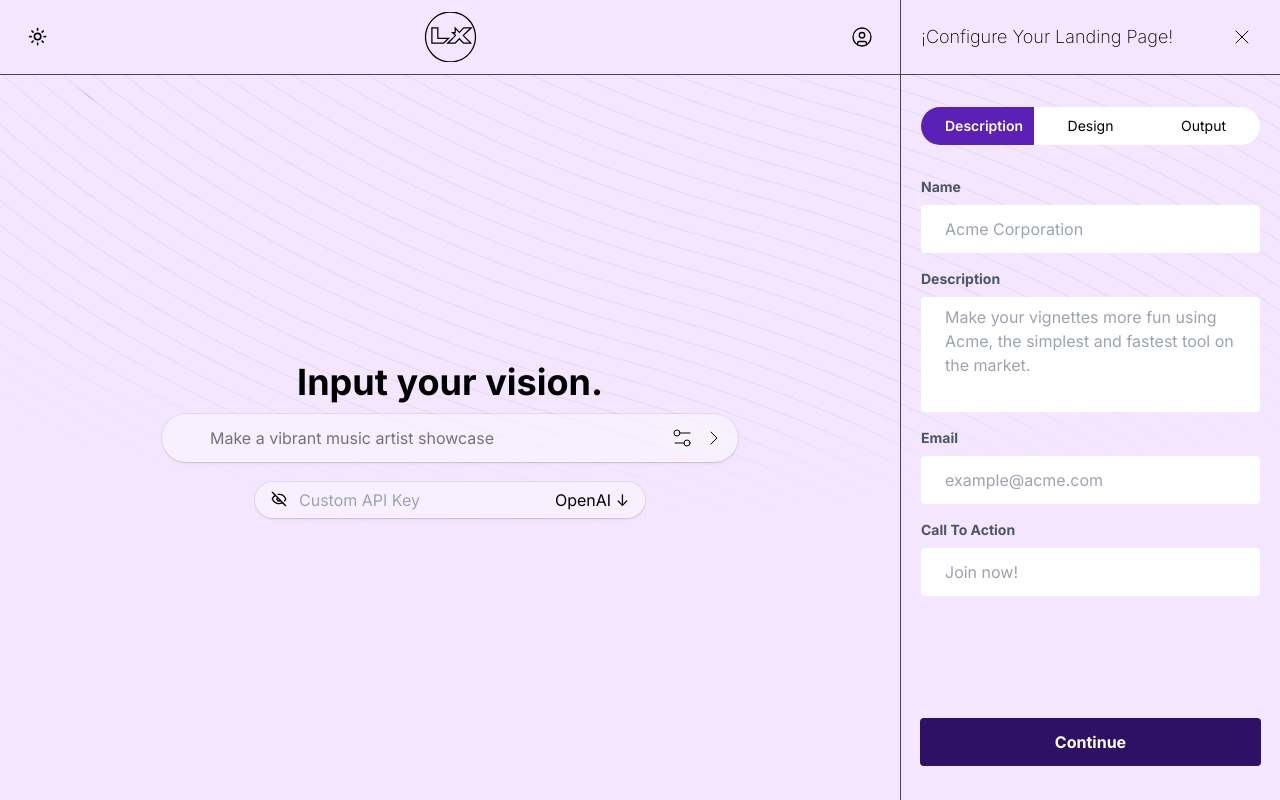
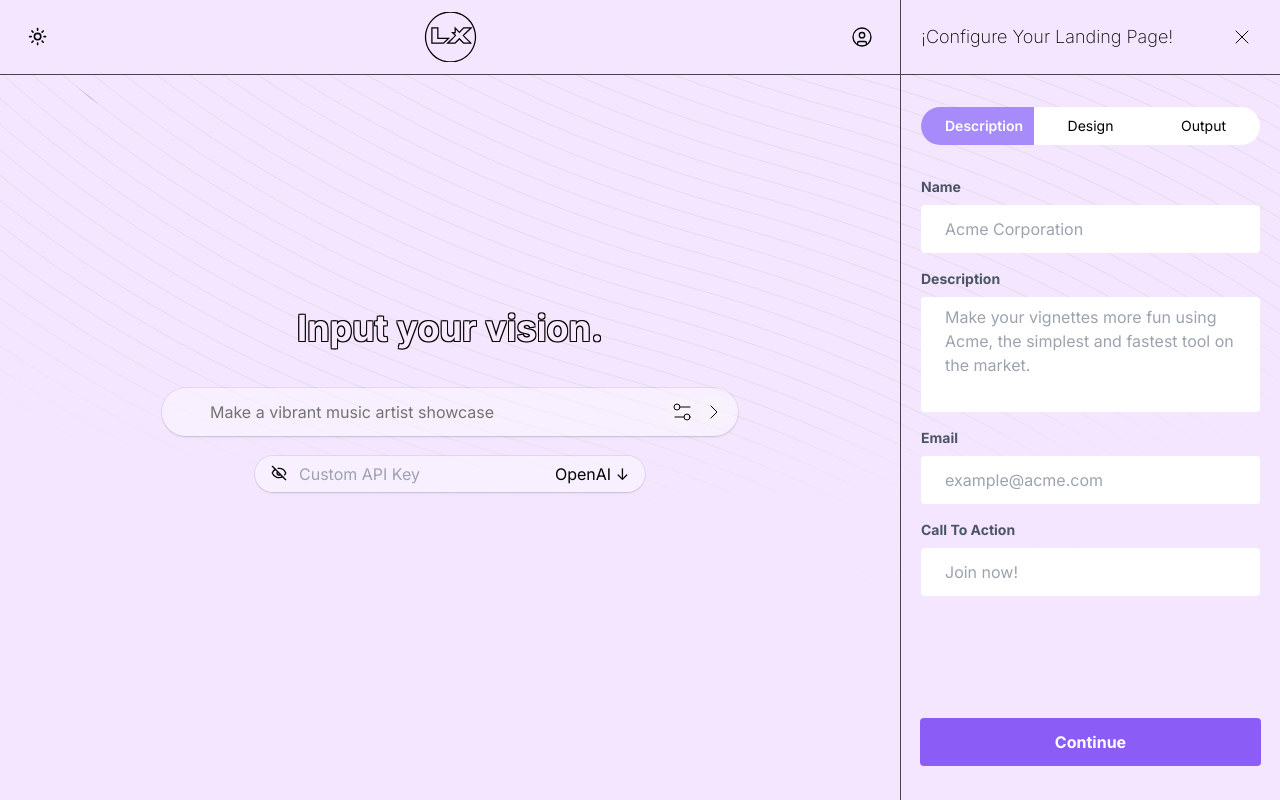
Before and after one commit to AntoniBLopez/landx, a Next.js app: page /create in a window 1280 px wide. Built offline with nearby package versions, Linux system fonts and the light colour scheme.

Commit message:
UI UPDATE FOR LABEL TEXT (OUTLINED)

```diff
--- a/app/(main)/create/page.tsx
+++ b/app/(main)/create/page.tsx
@@ -73,7 +73,7 @@ export default function Chat() {
 
 	return (
 		<>
-			<main className="flex w-full h-full pt-20 flex-col items-center justify-center">
+			<main className="flex w-full h-full pt-15 flex-col items-center justify-center">
 
 				{generation && (
 					<>
@@ -90,7 +90,7 @@ export default function Chat() {
 					<p className="h-1 pb-10">Loading...</p>
 				}
 
-				<h1 className="mb-3">Input your vision.</h1>
+				<h1 className="mb-10 outlinedLabel text-transparent shadow-white">Input your vision.</h1>
 
 				<PlaceholdersAndVanishInput
 					placeholders={placeholders}
--- a/app/globals.css
+++ b/app/globals.css
@@ -29,8 +29,16 @@
 		--input: 273 30% 18%;
 		--ring: 273 100% 88%;
 		--radius: 0.5rem;
+		.outlinedLabel {
+			color: #f9e9ff;
+			text-shadow: -1px -1px 0 black, 1px -1px 0 black, -1px 1px 0 black, 1px 1px 0 black;
+		}
 	}
 	.dark {
+		.outlinedLabel {
+			color: #27162e;
+			text-shadow: -1px -1px 0 rgb(255, 255, 255), 1px -1px 0 rgb(255, 255, 255), -1px 1px 0 rgb(255, 255, 255), 1px 1px 0 rgb(255, 255, 255);
+		}
 		--background: 273 50% 5%;
 		--foreground: 273 5% 90%;
 		--card: 273 50% 0%;
--- a/components/prompt-config/PromptConfigSidebar.tsx
+++ b/components/prompt-config/PromptConfigSidebar.tsx
@@ -99,7 +99,7 @@ export function PromptConfigSidebar() {
 
 			<footer className="absolute bottom-8 w-full h-[50px] flex justify-center">
 				<button
-					className="w-[90%] h-[48px] rounded-sm transition-all bg-violet-950 text-white hover:bg-violet-500 font-bold"
+					className="w-[90%] h-[48px] rounded-sm transition-all bg-violet-500 hover:bg-violet-400 dark:bg-violet-950 text-white dark:hover:bg-violet-500 font-bold"
 					onClick={handleSend}
 				>
 					{sectionSelected !== "tech" ? "Continue" : "Save"}
--- a/components/prompt-config/Tabs.tsx
+++ b/components/prompt-config/Tabs.tsx
@@ -7,27 +7,27 @@ export function Tabs({sectionSelected, onChangeSection}: Props) {
 	return (
 		<div className="w-full h-[38px] rounded-full mx-auto text-sm bg-white dark:bg-[#121212] dark:text-white">
 			<button
-				className={`w-1/3 h-full px-6 rounded-tl-full rounded-bl-full ${
+				className={`w-1/3 h-full px-6 hover:bg-violet-300/50 rounded-tl-full rounded-bl-full ${
 					sectionSelected === "business" &&
-					"text-white font-semibold bg-violet-800"
+					"text-white font-semibold dark:bg-violet-500 bg-violet-400"
 				}`}
 				onClick={() => onChangeSection("business")}
 			>
 				Description
 			</button>
 			<button
-				className={`w-1/3 h-full px-6 ${
+				className={`w-1/3 h-full px-6 hover:bg-violet-300/50 ${
 					sectionSelected === "style" &&
-					"text-white font-semibold bg-violet-800"
+					"text-white font-semibold dark:bg-violet-500 bg-violet-400"
 				}`}
 				onClick={() => onChangeSection("style")}
 			>
 				Design
 			</button>
 			<button
-				className={`w-1/3 h-full px-6 rounded-tr-full rounded-br-full ${
+				className={`w-1/3 h-full px-6 hover:bg-violet-300/50 rounded-tr-full rounded-br-full ${
 					sectionSelected === "tech" &&
-					"text-white font-semibold bg-purple-800"
+					"text-white font-semibold dark:bg-violet-500 bg-purple-400"
 				}`}
 				onClick={() => onChangeSection("tech")}
 			>
--- a/components/ui/logo.tsx
+++ b/components/ui/logo.tsx
@@ -1,5 +1,4 @@
 import React from "react";
-import theme from "tailwindcss/defaultTheme";
 
 export const Logo = () => {
 	return (
```
